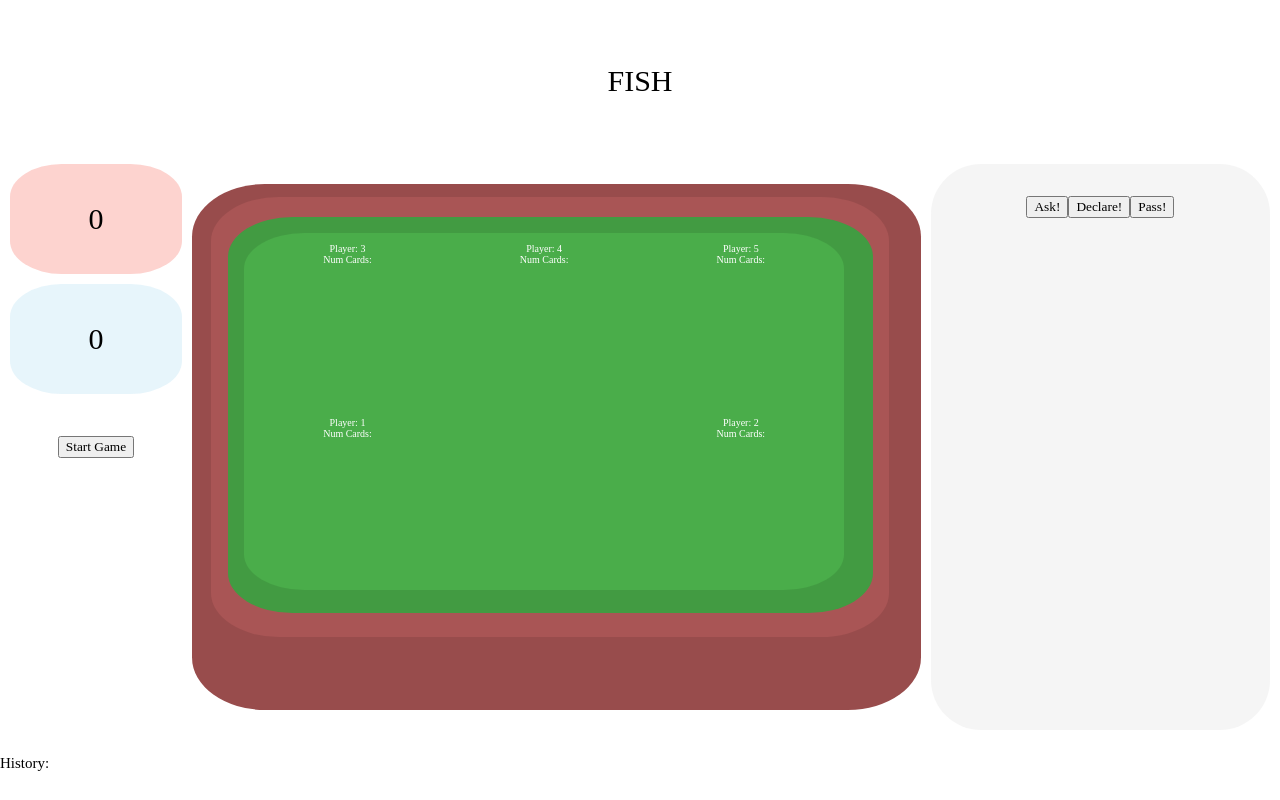
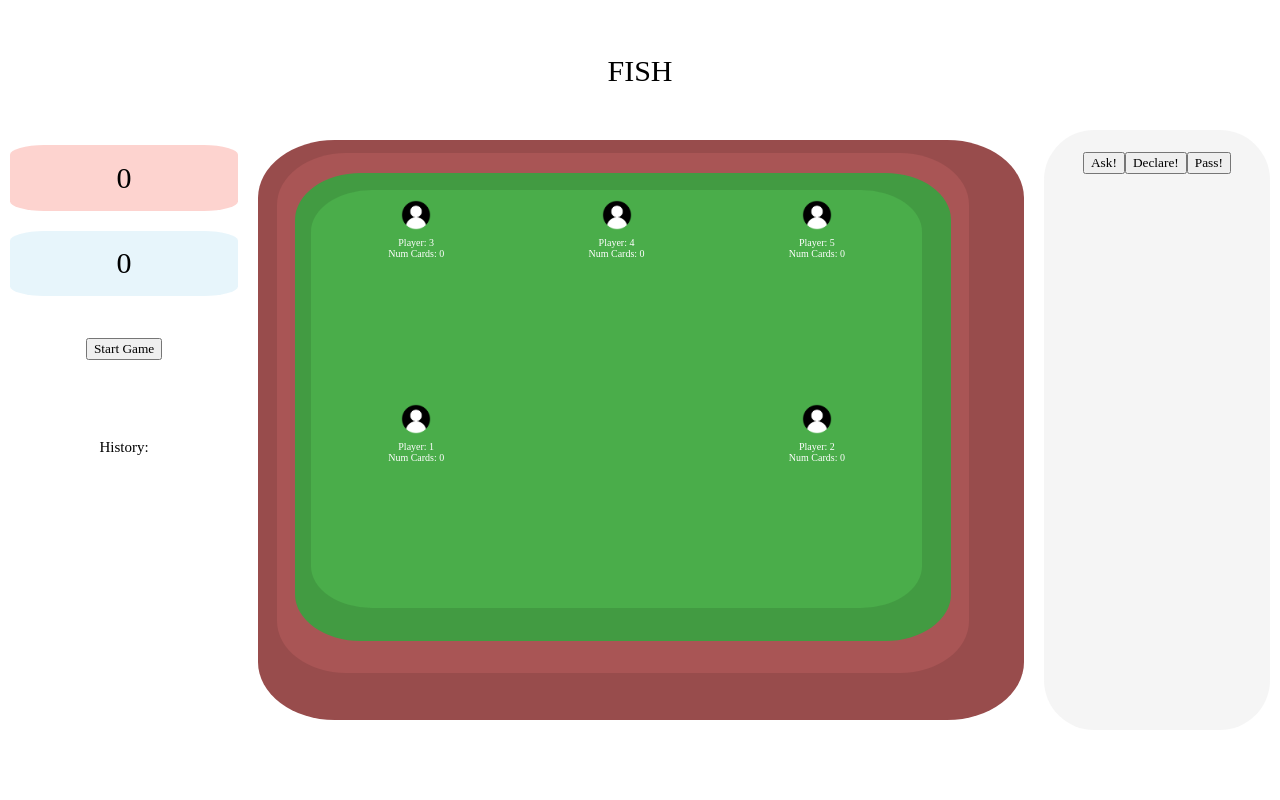
Before and after one commit to Edgar-Roman/nutty_arcade, a React (Create React App) app in the folder Fish-Frontend/: page / in a window 1280 px wide. Built offline with nearby package versions, Linux system fonts and the light colour scheme.

Commit message:
Completed functional GUI (all components of game displayed)

```diff
--- a/Fish-Frontend/src/Fish.css
+++ b/Fish-Frontend/src/Fish.css
@@ -20,13 +20,28 @@
     grid-area: opponent-score;
     display: table;
     background-color: rgba(242, 38, 19, 0.2);
-    border-radius: 30%;
+    border-radius: 15%;
+    margin-top: 15px;
 }
 .item6 {
     display: table;
     grid-area: team-score;
     background-color: rgba(135,206,235, 0.2);
-    border-radius: 30%;
+    border-radius: 15%;
+}
+
+item7 {
+    grid-area: history;
+}
+
+div.scroll{
+    font-size: 8px;
+    width: 200px;
+    height: 110px;
+    overflow-x: hidden;
+    overflow-y: auto;
+    text-align:left;
+    margin-right: -50px;
 }
 
 .score{
@@ -39,22 +54,22 @@
   display: grid;
   grid-template-areas:
     'header header header header header header header header header header'
-    'opponent-score main main main main main main main right right'
-    'team-score main main main main main main main right right'
-    'menu main main main main main main main right right'
-    'menu main main main main main main main right right'
-    'menu main main main main main main main right right'
-    'menu main main main main main main main right right'
-    'menu main main main main main main main right right'
-    'menu main main main main main main main right right'
-    'menu main main main main main main main right right';
-  grid-gap: 10px;
+    'opponent-score main main main main main main main main right'
+    'team-score main main main main main main main main right'
+    'menu main main main main main main main main right'
+    'menu main main main main main main main main right'
+    'history main main main main main main main main right'
+    'history main main main main main main main main right'
+    'history main main main main main main main main right'
+    'history main main main main main main main main right'
+    'history main main main main main main main main right';
+  grid-gap: 20px;
   padding: 10px;
 }
 
 .grid-container > div {
   text-align: center;
-  padding: 20px 0;
+  padding: 10px 0;
   font-size: 30px;
 }
 
@@ -69,8 +84,8 @@
   margin-top: 1%;
   margin-left: 1.5%;
   position: absolute;
-  width: 53%;
-  height: 55%;
+  width: 54%;
+  height: 65%;
   background-color: #a95555;
   border-radius: 10%;
 }
@@ -114,6 +129,15 @@ button{
         'player-pic player-cards';
 }
 
+.player-pic{
+    grid-area: player-pic;
+}
+
+.icon{
+    width: 30px;
+    height: auto;
+}
+
 .player-id {
     font-size: 10px;
     grid-area: player-id;
@@ -126,25 +150,12 @@ button{
     color: white;
 }
 
-.player4 {
-    grid-area: four;
-}
+.player1 { grid-area: one; }
+.player2 { grid-area: two; }
+.player3 { grid-area: three; }
+.player4 { grid-area: four; }
+.player5 { grid-area: five; }
 
-.player5 {
-    grid-area: five;
-}
-
-.player1 {
-    grid-area: one;
-}
-
-.player2 {
-    grid-area: two;
-}
-
-.player3 {
-    grid-area: three;
-}
 
 p {
     font-size: 15px;
--- a/Fish-Frontend/src/Fish.jsx
+++ b/Fish-Frontend/src/Fish.jsx
@@ -9,8 +9,7 @@ class Fish extends React.Component {
             buttonWasClicked: '',
             message: '',
             handToDisplay: [],
-            /*['./cards/image_part_001.png', './cards/image_part_015.png'],*/
-            numCards: [],
+            numCards: [0, 0, 0, 0, 0, 0],
             teamScore: 0,
             opponentScore: 0,
             currentPlayer: 0,
@@ -145,6 +144,9 @@ class Fish extends React.Component {
                             <div id="smaller-circle">
                                 <div id="smallest-circle">
                                     <div className="player">
+                                        <div className="player-pic">
+                                            <img className="icon" src={require('./icon.png')}/>
+                                        </div>
                                         <div className="player-id">
                                             Player: 3
                                         </div>
@@ -153,6 +155,9 @@ class Fish extends React.Component {
                                         </div>
                                     </div>
                                     <div className="player">
+                                        <div className="player-pic">
+                                            <img className="icon" src={require('./icon.png')}/>
+                                        </div>
                                         <div className="player-id">
                                             Player: 4
                                         </div>
@@ -161,6 +166,9 @@ class Fish extends React.Component {
                                         </div>
                                     </div>
                                     <div className="player">
+                                        <div className="player-pic">
+                                            <img className="icon" src={require('./icon.png')}/>
+                                        </div>
                                         <div className="player-id">
                                             Player: 5
                                         </div>
@@ -169,6 +177,9 @@ class Fish extends React.Component {
                                         </div>
                                     </div>
                                     <div className="player">
+                                        <div className="player-pic">
+                                            <img className="icon" src={require('./icon.png')}/>
+                                        </div>
                                         <div className="player-id">
                                             Player: 1
                                         </div>
@@ -180,6 +191,9 @@ class Fish extends React.Component {
                                         {cards}
                                     </div>
                                     <div className="player">
+                                        <div className="player-pic">
+                                            <img className="icon" src={require('./icon.png')}/>
+                                        </div>
                                         <div className="player-id">
                                             Player: 2
                                         </div>
@@ -263,11 +277,13 @@ class Fish extends React.Component {
                   <div className="item6">
                       <div className="score">{this.state.teamScore}</div>
                   </div>
+                  <div className="item7">
+                  <p> History: </p>
+                      <div className="scroll">
+                        <ul>{history}</ul>
+                      </div>
+                  </div>
                 </div>
-                <p>
-                    History:
-                </p>
-                <ul>{history}</ul>
             </div>
         )
     }
```
Also changed, not shown: Fish-Frontend/src/icon.png (added).
